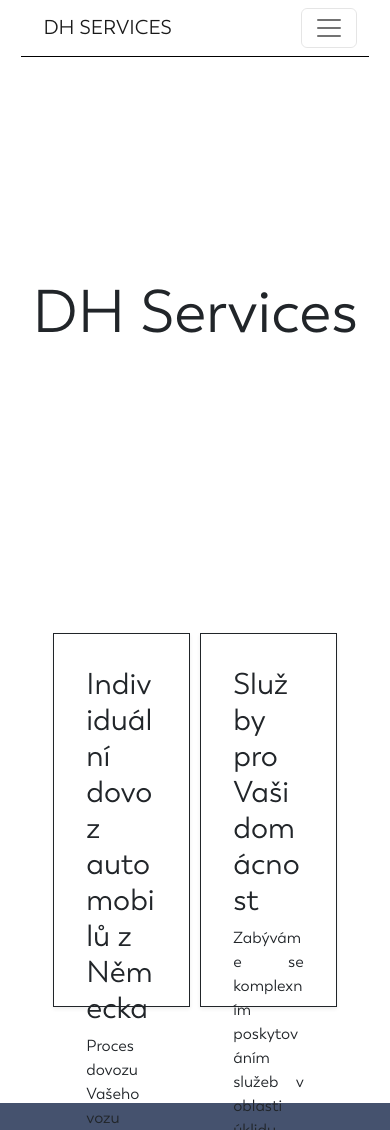
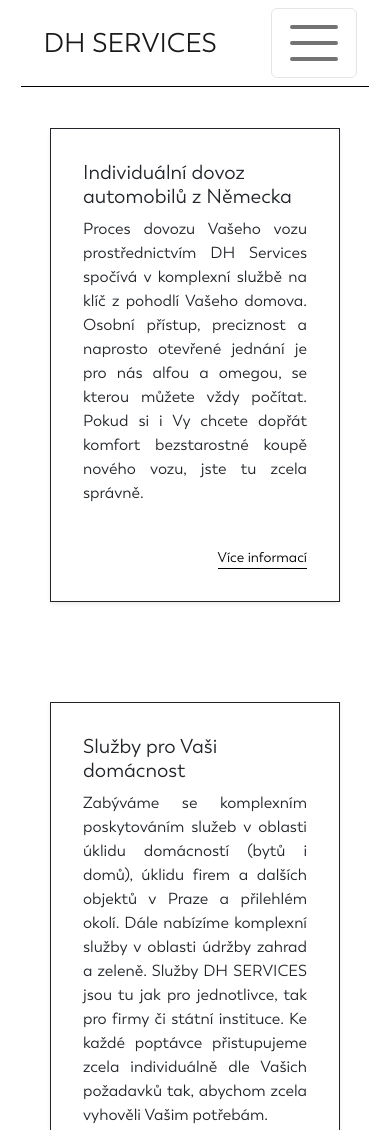
Before and after one commit to karelfila/DHSWEB, a website: page DHService/home.html in a window 390 px wide. Shown: the top 1130 px of the page. Drawn offline with nearby package versions, Linux system fonts and the light colour scheme; files whose address does not match are found by name.

Commit message:
responsivita

```diff
--- a/DHService/home.html
+++ b/DHService/home.html
@@ -6,6 +6,7 @@
     <link rel="stylesheet" href="web/styles/home.css">
     <script src="node_modules/bootstrap/dist/js/bootstrap.js"></script>
     <link rel="stylesheet" href="node_modules/@fortawesome/fontawesome-free/css/all.css">
+    <meta name="viewport" content="width=device-width, initial-scale=1">
 </head>
 <body class="">
 
@@ -21,7 +22,7 @@
                 <button class="navbar-toggler" type="button" data-bs-toggle="collapse"
                         data-bs-target="#navbarNavAltMarkup"
                         aria-controls="navbarNavAltMarkup" aria-expanded="false" aria-label="Toggle navigation">
-                    <span class="navbar-toggler-icon"></span>
+                    <span class="navbar-toggler-icon navIcon"></span>
                 </button>
                 <div class="collapse navbar-collapse" id="navbarNavAltMarkup">
                     <div class="navbar-nav">
@@ -38,15 +39,15 @@
 
 <!-- Navigace -->
 
-<div class="d-flex justify-content-center align-items-center DHSHeader">
+<div class="align-items-center DHSHeader">
     <h1 class="DHSHeader_ active">DH Services</h1>
 </div>
 
 <!-- Služby -->
 
-<div class="d-flex justify-content-around infoCardDiv">
+<div class="infoCardDiv">
 
-    <div class="card border border-dark rounded-0 divServices infoCard shadow-sm p-3 mb-5 bg-body rounded ms-5">
+    <div class="card border border-dark rounded-0 infoCard infoCard1 shadow-sm p-3 bg-body rounded">
         <div class="card-body">
             <h5 class="card-title cardHeader">Individuální dovoz automobilů z Německa</h5>
             <p class="card-text m-0" style="text-align:justify">
@@ -64,7 +65,7 @@
     </div>
 
 
-    <div class="card border border-dark rounded-0 divServices infoCard shadow-sm p-3 mb-5 bg-body rounded me-5">
+    <div class="card border border-dark rounded-0 infoCard infoCard2 shadow-sm p-3 bg-body rounded">
         <div class="card-body">
             <h5 class="card-title cardHeader">Služby pro Vaši domácnost</h5>
             <p class="card-text" style="text-align:justify">Zabýváme se komplexním poskytováním služeb v oblasti úklidu
--- a/DHService/web/styles/home.scss
+++ b/DHService/web/styles/home.scss
@@ -1,4 +1,5 @@
 @import "../../node_modules/bootstrap/scss/bootstrap.scss";
+
 @font-face {
   font-family: Trenda;
   src: url("Trenda.ttf");
@@ -8,6 +9,7 @@ body {
   background-color: white;
   font-family: Trenda, serif;
 }
+
 .navbar {
   width: 89%;
   border-bottom: 0.5px solid #000000;
@@ -15,6 +17,7 @@ body {
   top: 0;
   z-index: 9999;
 }
+
 .navbar a {
   size: 20px;
   margin: 10px;
@@ -23,7 +26,8 @@ body {
 .hoverNav {
   position: relative;
 }
-.hoverNav::after{
+
+.hoverNav::after {
   opacity: 0;
   transition: all 0.5s;
   content: '';
@@ -34,11 +38,10 @@ body {
   bottom: 0;
   left: 0;
 }
+
 .hoverNav:hover::after {
   opacity: 1;
 }
-
-
 
 
 .DHSHeader {
@@ -53,11 +56,17 @@ body {
 }
 
 .infoCard {
-  width: 35% !important;
+  width: 70vh !important;
+  margin-bottom: 3rem
 }
+
 .infoCardDiv {
   height: 50vh;
+  display: flex;
+  justify-content: space-around;
+  flex-wrap: wrap;
 }
+
 .editUnderline {
   border-bottom: 1px solid #ffffff;
   padding-bottom: 2px;
@@ -74,6 +83,7 @@ body {
   padding-bottom: 2px;
   transition: 0.1s;
 }
+
 .moreInfo:hover {
   content: '';
   padding-bottom: 4px;
@@ -84,7 +94,8 @@ body {
   width: 11%;
   transition: 1s;
 }
-.icons:hover{
+
+.icons:hover {
   content: '';
   color: black;
 }
@@ -92,3 +103,35 @@ body {
 .cardHeader {
   font-size: 30px;
 }
+
+@media screen and (max-width: 1280px) {
+
+  .infoCardDiv {
+    height: 100vh;
+  }
+}
+
+
+@media screen and (max-width: 900px) {
+  .infoCardDiv {
+    height: 130vh;
+  }
+  .infoCard {
+    margin: 50px;
+  }
+  .infoCard1 {
+    margin-top: 8rem;
+  }
+  .navIcon {
+    font-size: 40px;
+  }
+  .navbar a {
+    font-size: 27px;
+  }
+  .DHSHeader {
+    display: none;
+  }
+  .cardHeader {
+    font-size: 20px;
+  }
+}
```
Also changed, not shown: DHService/web/styles/home.css, 2 other files.
